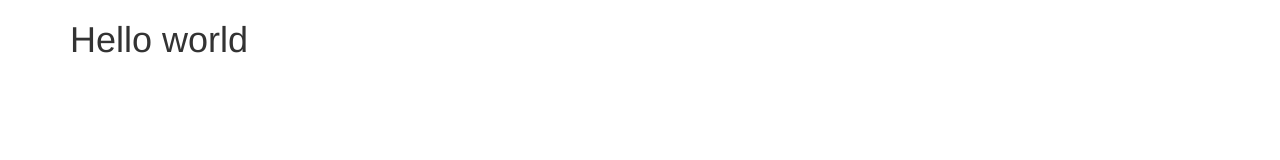
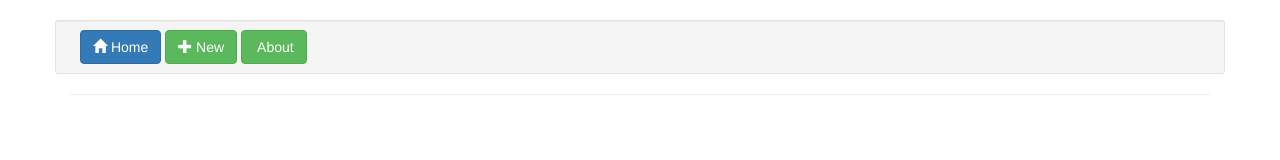
Before and after one commit to siteslave/angular-basic, a website: page index.html in a window 1280 px wide. Drawn offline with nearby package versions, Linux system fonts and the light colour scheme.

Commit message:
success step7

```diff
--- a/index.html
+++ b/index.html
@@ -12,9 +12,26 @@
   <body>
 
     <div class="container">
-      <div ng-controller="MainCtrl">
-        <h1>{{ message }}</h1>
+      <br>
+      <div class="row well well-sm">
+        <div class="col-md-12">
+          <a ui-sref="main" class="btn btn-primary">
+            <i class="glyphicon glyphicon-home"></i>
+            Home
+            </a>
+          <a ui-sref="new" class="btn btn-success">
+            <i class="glyphicon glyphicon-plus"></i>
+            New
+          </a>
+
+          <a ui-sref="about" class="btn btn-success">
+            <i class="glyphicon glyphicon-info"></i>
+            About
+          </a>
+        </div>
       </div>
+      <hr>
+      <ui-view></ui-view>
     </div>
 
     <script src="./node_modules/angular/angular.js"></script>
```
